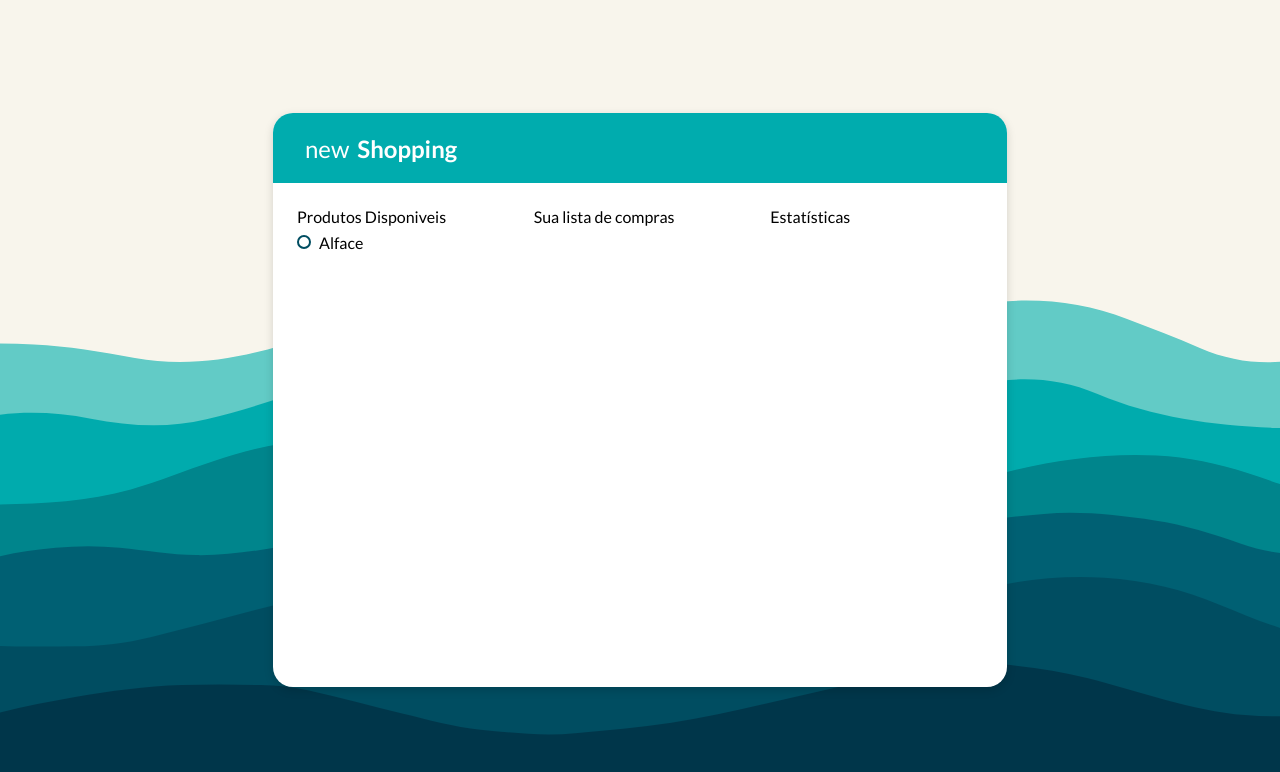
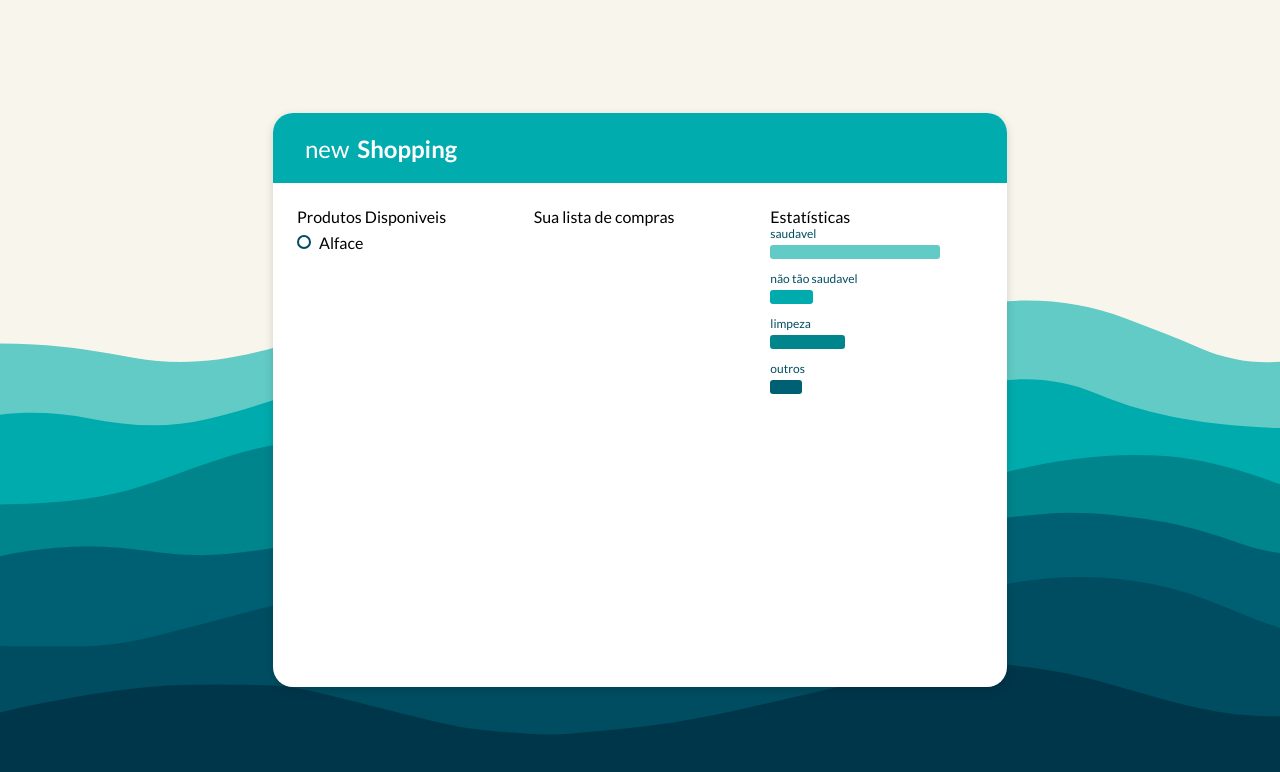
Before and after one commit to matheusrlan/Shopping, a React (Create React App) app: page / in a window 1280 px wide. Shown: the top 772 px of the page. Built offline with nearby package versions, Linux system fonts and the light colour scheme.

Commit message:
add linechats

```diff
--- a/src/components/App/App.jsx
+++ b/src/components/App/App.jsx
@@ -1,12 +1,15 @@
-import React, { useState } from 'react'
+import React, { useEffect, useState } from 'react'
 import Checkbox from '../../shared/Checkbox'
+import LineChart from '../../shared/LineChart'
 import AppContainer from '../AppContainer'
 import AppHeader from '../AppHeader'
 import { Container, Wrapper } from './App.styles'
 
 function App () {
     const [lettuce, setLettuce] = useState()
+    const [healthy, setHealthy] = useState(20)
 
+    const colors = ['#62CBC6', '#00ABAD', '#00858C', '#006073', '#004D61']
 
     return <Wrapper>
         <Container>
@@ -25,6 +28,10 @@
                 </div>}
                 right={<div>
                     Estatísticas
+                    <LineChart color={colors[0]} title="saudavel" percentage={80}/>
+                    <LineChart color={colors[1]} title="não tão saudavel" percentage={20}/>
+                    <LineChart color={colors[2]} title="limpeza" percentage={35}/>
+                    <LineChart color={colors[3]} title="outros" percentage={15}/>
                 </div>}
         />
         </Container>
--- /dev/null
+++ b/src/shared/LineChart/LineChart.jsx
@@ -0,0 +1,16 @@
+import React from 'react'
+import { ProgressBar, Wrapper } from './LineChart.styles'
+
+function LineChart ({ title, percentage, color }) {
+    return <Wrapper>
+        <span>
+        { title }
+        </span>
+        <ProgressBar
+        color={color}
+        percentage={percentage}
+        />
+    </Wrapper>
+}
+
+export default LineChart
--- /dev/null
+++ b/src/shared/LineChart/LineChart.styles.js
@@ -0,0 +1,23 @@
+import styled from 'styled-components'
+
+export const Wrapper = styled.div`
+    display: flex;
+    flex-direction: column;
+
+    margin-bottom: 12px;
+
+    span {
+        font-size: 12px;
+        color: #004d61;
+        margin-bottom: 4px;
+    }
+`
+
+export const ProgressBar = styled.div`
+    height: 14px;
+    border-radius: 3px;
+    background-color: ${props => props.color ? props.color : '#004d61'};
+    width: ${props => props.percentage ? props.percentage : 0}%;
+
+    transition: .5s ease;
+`
--- /dev/null
+++ b/src/shared/LineChart/index.js
@@ -0,0 +1 @@
+export { default } from './LineChart'
```
